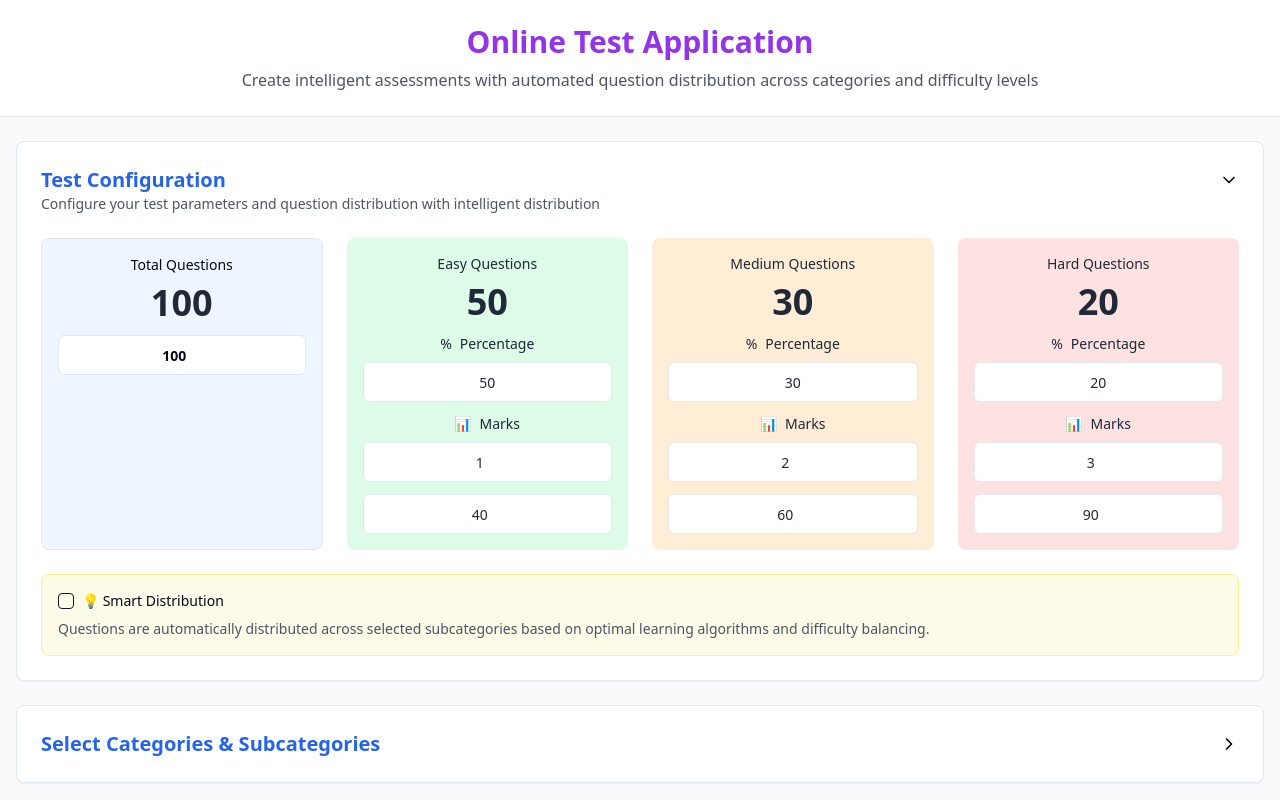
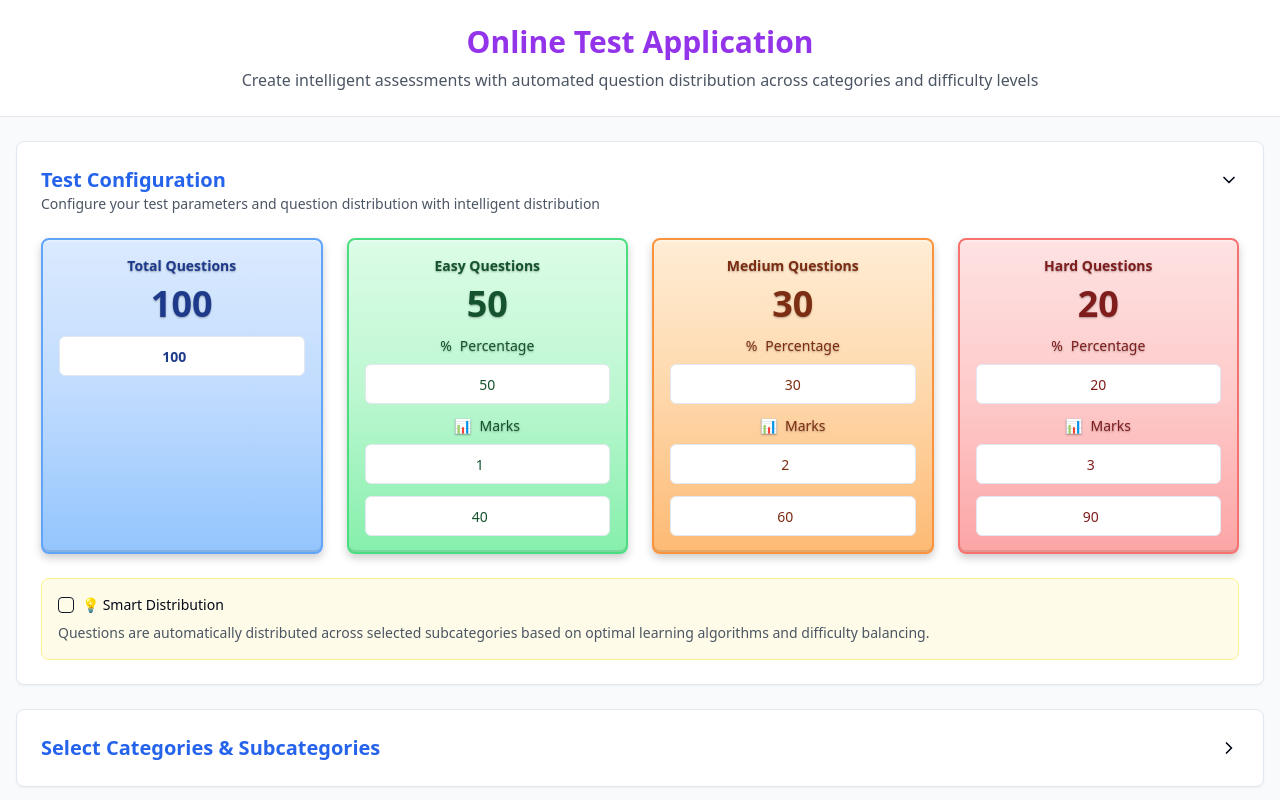
Before and after one commit to Poorit-Technologies/delightful-dev-projects-hub, a React (Vite) app: page / in a window 1280 px wide. Both pictures are taken after a click on the button "Test Configuration". Shown: the top 800 px of the page. Built offline with nearby package versions, Linux system fonts and the light colour scheme.

Commit message:
Refactor: Apply color scheme to Test Configuration
Apply the easy, medium, and hard button colors to the Test Configuration section. Style the "Total" button with a 3D effect. Reduce the color intensity to 20% lighter.

```diff
--- a/src/components/CategoryTotals.tsx
+++ b/src/components/CategoryTotals.tsx
@@ -27,14 +27,18 @@ const CategoryTotals = ({ category }: CategoryTotalsProps) => {
       <Button
         variant="outline"
         size="sm"
-        className="bg-gradient-to-r from-blue-50 to-blue-100 border-blue-200 text-blue-800 font-bold hover:from-blue-100 hover:to-blue-200"
+        className="bg-gradient-to-b from-blue-100 via-blue-200 to-blue-300 border-2 border-blue-400 text-blue-900 font-semibold shadow-lg hover:scale-105 transition-all duration-200"
+        style={{
+          textShadow: '0 1px 2px rgba(0,0,0,0.3)',
+          boxShadow: '0 4px 8px rgba(0,0,0,0.2), inset 0 2px 0 rgba(255,255,255,0.3), inset 0 -2px 0 rgba(0,0,0,0.1)'
+        }}
       >
         Total: {totals.total}
       </Button>
       <Button
         variant="outline"
         size="sm"
-        className="bg-gradient-to-b from-green-200 via-green-300 to-green-400 text-green-900 border-2 border-green-500 font-semibold shadow-lg hover:scale-105 transition-all duration-200"
+        className="bg-gradient-to-b from-green-100 via-green-200 to-green-300 text-green-900 border-2 border-green-400 font-semibold shadow-lg hover:scale-105 transition-all duration-200"
         style={{
           textShadow: '0 1px 2px rgba(0,0,0,0.3)',
           boxShadow: '0 4px 8px rgba(0,0,0,0.2), inset 0 2px 0 rgba(255,255,255,0.3), inset 0 -2px 0 rgba(0,0,0,0.1)'
@@ -45,7 +49,7 @@ const CategoryTotals = ({ category }: CategoryTotalsProps) => {
       <Button
         variant="outline"
         size="sm"
-        className="bg-gradient-to-b from-orange-200 via-orange-300 to-orange-400 text-orange-900 border-2 border-orange-500 font-semibold shadow-lg hover:scale-105 transition-all duration-200"
+        className="bg-gradient-to-b from-orange-100 via-orange-200 to-orange-300 text-orange-900 border-2 border-orange-400 font-semibold shadow-lg hover:scale-105 transition-all duration-200"
         style={{
           textShadow: '0 1px 2px rgba(0,0,0,0.3)',
           boxShadow: '0 4px 8px rgba(0,0,0,0.2), inset 0 2px 0 rgba(255,255,255,0.3), inset 0 -2px 0 rgba(0,0,0,0.1)'
@@ -56,7 +60,7 @@ const CategoryTotals = ({ category }: CategoryTotalsProps) => {
       <Button
         variant="outline"
         size="sm"
-        className="bg-gradient-to-b from-red-200 via-red-300 to-red-400 text-red-900 border-2 border-red-500 font-semibold shadow-lg hover:scale-105 transition-all duration-200"
+        className="bg-gradient-to-b from-red-100 via-red-200 to-red-300 text-red-900 border-2 border-red-400 font-semibold shadow-lg hover:scale-105 transition-all duration-200"
         style={{
           textShadow: '0 1px 2px rgba(0,0,0,0.3)',
           boxShadow: '0 4px 8px rgba(0,0,0,0.2), inset 0 2px 0 rgba(255,255,255,0.3), inset 0 -2px 0 rgba(0,0,0,0.1)'
--- a/src/components/TestConfiguration.tsx
+++ b/src/components/TestConfiguration.tsx
@@ -112,25 +112,33 @@ const TestConfiguration = ({ config, onConfigChange }: TestConfigurationProps) =
 
             <div className="grid grid-cols-1 lg:grid-cols-4 gap-6">
               {/* Total Questions */}
-              <div className="space-y-2 bg-blue-50 p-4 rounded-lg border border-gray-200">
-                <Label htmlFor="totalQuestions" className="text-sm font-medium text-center block">Total Questions</Label>
+              <div className="space-y-2 p-4 rounded-lg border-2 border-blue-400 bg-gradient-to-b from-blue-100 via-blue-200 to-blue-300 text-blue-900 shadow-lg transform hover:scale-105 transition-all duration-200"
+                   style={{
+                     textShadow: '0 1px 2px rgba(0,0,0,0.3)',
+                     boxShadow: '0 4px 8px rgba(0,0,0,0.2), inset 0 2px 0 rgba(255,255,255,0.3), inset 0 -2px 0 rgba(0,0,0,0.1)'
+                   }}>
+                <Label htmlFor="totalQuestions" className="text-sm font-semibold text-center block">Total Questions</Label>
                 <div className="text-center">
-                  <div className="text-4xl font-bold text-gray-800 mb-3">{config.totalQuestions}</div>
+                  <div className="text-4xl font-bold text-blue-900 mb-3">{config.totalQuestions}</div>
                   <Input
                     id="totalQuestions"
                     type="number"
                     value={config.totalQuestions}
                     onChange={(e) => handleTotalQuestionsChange(parseInt(e.target.value) || 0)}
-                    className="text-center font-semibold text-lg"
+                    className="text-center font-semibold text-lg bg-white text-blue-900"
                   />
                 </div>
               </div>
 
               {/* Easy Questions */}
-              <div className="space-y-2 bg-green-100 p-4 rounded-lg text-gray-800">
-                <Label className="text-sm font-medium text-gray-800 text-center block">Easy Questions</Label>
+              <div className="space-y-2 p-4 rounded-lg border-2 border-green-400 bg-gradient-to-b from-green-100 via-green-200 to-green-300 text-green-900 shadow-lg transform hover:scale-105 transition-all duration-200"
+                   style={{
+                     textShadow: '0 1px 2px rgba(0,0,0,0.3)',
+                     boxShadow: '0 4px 8px rgba(0,0,0,0.2), inset 0 2px 0 rgba(255,255,255,0.3), inset 0 -2px 0 rgba(0,0,0,0.1)'
+                   }}>
+                <Label className="text-sm font-semibold text-green-900 text-center block">Easy Questions</Label>
                 <div className="text-center">
-                  <div className="text-4xl font-bold text-gray-800 mb-3">{config.easyQuestions}</div>
+                  <div className="text-4xl font-bold text-green-900 mb-3">{config.easyQuestions}</div>
                   <div className="space-y-2">
                     <div className="flex items-center justify-center space-x-2">
                       <span className="text-sm">%</span>
@@ -140,7 +148,7 @@ const TestConfiguration = ({ config, onConfigChange }: TestConfigurationProps) =
                       type="text"
                       value={easyPercentage}
                       onChange={(e) => handlePercentageChange('easy', parseInt(e.target.value) || 0)}
-                      className="text-center bg-white text-gray-800"
+                      className="text-center bg-white text-green-900"
                     />
                   </div>
                   <div className="space-y-2 mt-3">
@@ -152,7 +160,7 @@ const TestConfiguration = ({ config, onConfigChange }: TestConfigurationProps) =
                       type="number"
                       value={config.easyMarks}
                       onChange={(e) => handleInputChange('easyMarks', parseInt(e.target.value) || 0)}
-                      className="text-center bg-white text-gray-800"
+                      className="text-center bg-white text-green-900"
                     />
                   </div>
                   <Input
@@ -160,16 +168,20 @@ const TestConfiguration = ({ config, onConfigChange }: TestConfigurationProps) =
                     placeholder="Time (seconds)"
                     value={config.easyTime}
                     onChange={(e) => handleInputChange('easyTime', parseInt(e.target.value) || 0)}
-                    className="mt-3 text-center bg-white text-gray-800"
+                    className="mt-3 text-center bg-white text-green-900"
                   />
                 </div>
               </div>
 
               {/* Medium Questions */}
-              <div className="space-y-2 bg-orange-100 p-4 rounded-lg text-gray-800">
-                <Label className="text-sm font-medium text-gray-800 text-center block">Medium Questions</Label>
+              <div className="space-y-2 p-4 rounded-lg border-2 border-orange-400 bg-gradient-to-b from-orange-100 via-orange-200 to-orange-300 text-orange-900 shadow-lg transform hover:scale-105 transition-all duration-200"
+                   style={{
+                     textShadow: '0 1px 2px rgba(0,0,0,0.3)',
+                     boxShadow: '0 4px 8px rgba(0,0,0,0.2), inset 0 2px 0 rgba(255,255,255,0.3), inset 0 -2px 0 rgba(0,0,0,0.1)'
+                   }}>
+                <Label className="text-sm font-semibold text-orange-900 text-center block">Medium Questions</Label>
                 <div className="text-center">
-                  <div className="text-4xl font-bold text-gray-800 mb-3">{config.mediumQuestions}</div>
+                  <div className="text-4xl font-bold text-orange-900 mb-3">{config.mediumQuestions}</div>
                   <div className="space-y-2">
                     <div className="flex items-center justify-center space-x-2">
                       <span className="text-sm">%</span>
@@ -179,7 +191,7 @@ const TestConfiguration = ({ config, onConfigChange }: TestConfigurationProps) =
                       type="text"
                       value={mediumPercentage}
                       onChange={(e) => handlePercentageChange('medium', parseInt(e.target.value) || 0)}
-                      className="text-center bg-white text-gray-800"
+                      className="text-center bg-white text-orange-900"
                     />
                   </div>
                   <div className="space-y-2 mt-3">
@@ -191,7 +203,7 @@ const TestConfiguration = ({ config, onConfigChange }: TestConfigurationProps) =
                       type="number"
                       value={config.mediumMarks}
                       onChange={(e) => handleInputChange('mediumMarks', parseInt(e.target.value) || 0)}
-                      className="text-center bg-white text-gray-800"
+                      className="text-center bg-white text-orange-900"
                     />
                   </div>
                   <Input
@@ -199,16 +211,20 @@ const TestConfiguration = ({ config, onConfigChange }: TestConfigurationProps) =
                     placeholder="Time (seconds)"
                     value={config.mediumTime}
                     onChange={(e) => handleInputChange('mediumTime', parseInt(e.target.value) || 0)}
-                    className="mt-3 text-center bg-white text-gray-800"
+                    className="mt-3 text-center bg-white text-orange-900"
                   />
                 </div>
               </div>
 
               {/* Hard Questions */}
-              <div className="space-y-2 bg-red-100 p-4 rounded-lg text-gray-800">
-                <Label className="text-sm font-medium text-gray-800 text-center block">Hard Questions</Label>
+              <div className="space-y-2 p-4 rounded-lg border-2 border-red-400 bg-gradient-to-b from-red-100 via-red-200 to-red-300 text-red-900 shadow-lg transform hover:scale-105 transition-all duration-200"
+                   style={{
+                     textShadow: '0 1px 2px rgba(0,0,0,0.3)',
+                     boxShadow: '0 4px 8px rgba(0,0,0,0.2), inset 0 2px 0 rgba(255,255,255,0.3), inset 0 -2px 0 rgba(0,0,0,0.1)'
+                   }}>
+                <Label className="text-sm font-semibold text-red-900 text-center block">Hard Questions</Label>
                 <div className="text-center">
-                  <div className="text-4xl font-bold text-gray-800 mb-3">{config.hardQuestions}</div>
+                  <div className="text-4xl font-bold text-red-900 mb-3">{config.hardQuestions}</div>
                   <div className="space-y-2">
                     <div className="flex items-center justify-center space-x-2">
                       <span className="text-sm">%</span>
@@ -218,7 +234,7 @@ const TestConfiguration = ({ config, onConfigChange }: TestConfigurationProps) =
                       type="text"
                       value={hardPercentage}
                       onChange={(e) => handlePercentageChange('hard', parseInt(e.target.value) || 0)}
-                      className="text-center bg-white text-gray-800"
+                      className="text-center bg-white text-red-900"
                     />
                   </div>
                   <div className="space-y-2 mt-3">
@@ -230,7 +246,7 @@ const TestConfiguration = ({ config, onConfigChange }: TestConfigurationProps) =
                       type="number"
                       value={config.hardMarks}
                       onChange={(e) => handleInputChange('hardMarks', parseInt(e.target.value) || 0)}
-                      className="text-center bg-white text-gray-800"
+                      className="text-center bg-white text-red-900"
                     />
                   </div>
                   <Input
@@ -238,7 +254,7 @@ const TestConfiguration = ({ config, onConfigChange }: TestConfigurationProps) =
                     placeholder="Time (seconds)"
                     value={config.hardTime}
                     onChange={(e) => handleInputChange('hardTime', parseInt(e.target.value) || 0)}
-                    className="mt-3 text-center bg-white text-gray-800"
+                    className="mt-3 text-center bg-white text-red-900"
                   />
                 </div>
               </div>
```
Also changed, not shown: src/components/SubcategoryItem.tsx (+6 -6 lines).
